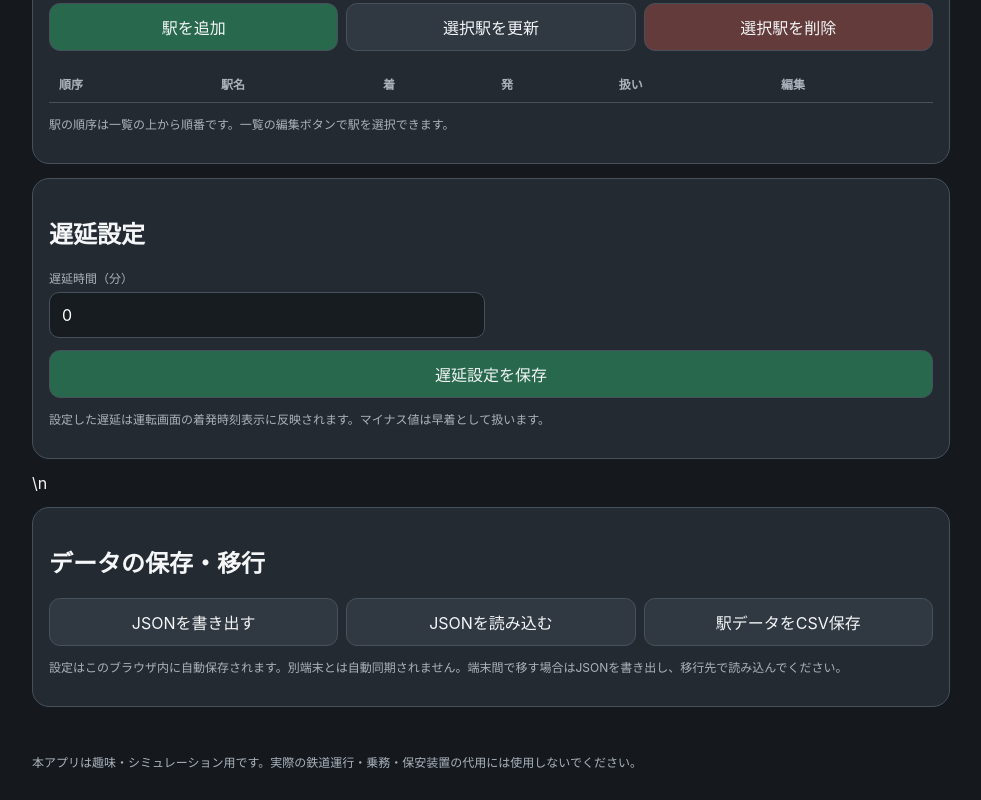
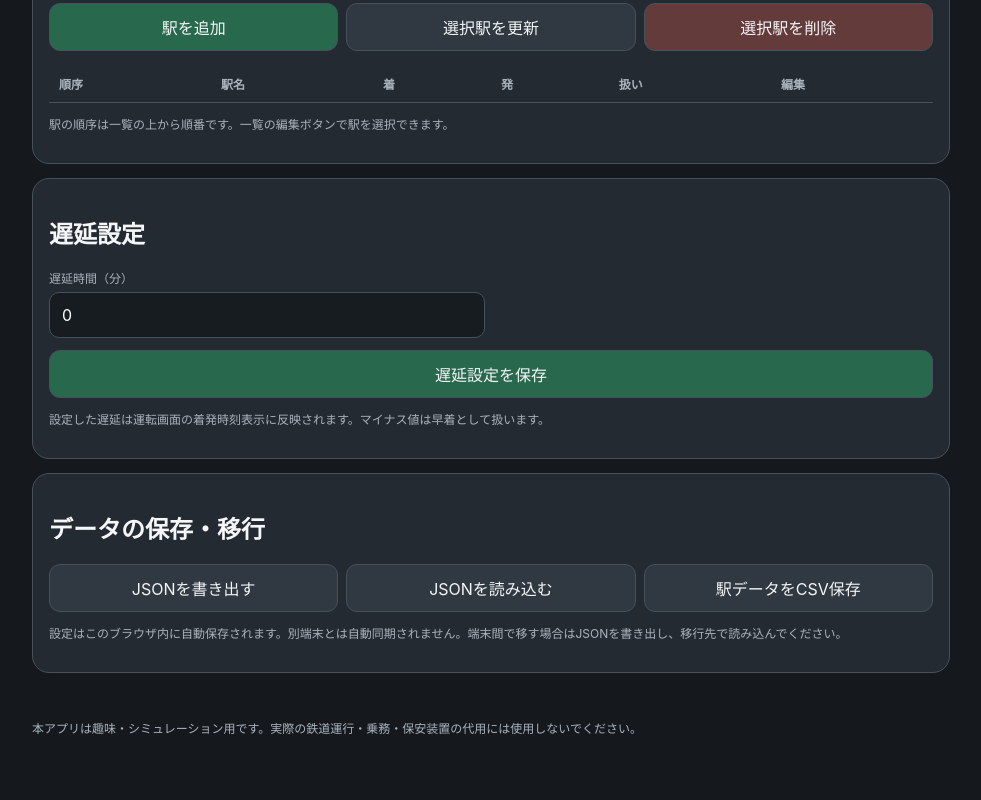
Before and after one commit to neko20110106-create/digital-staff, a plain HTML site: page settings.html in a window 1280 px wide. Shown: the part 675-1475 px from the top of the page, without its empty margins (149-1130 px from the left). After the commit the page ends 1441 px from the top, so only its background shows below. Drawn offline with Linux system fonts and the light colour scheme.

Commit message:
Polish settings page markup

```diff
--- a/settings.html
+++ b/settings.html
@@ -3,7 +3,8 @@
 <header class="head"><div><div class="title">設定・スタフ編集</div><div class="muted">列車情報と駅時刻を編集</div></div><a href="index.html">← 運転画面へ戻る</a></header>
 <section class="panel"><h2>列車情報</h2><div class="grid"><div class="field"><label>列車番号</label><input id="train" placeholder="0000A"></div><div class="field"><label>種別</label><input id="kind" placeholder="快速"></div><div class="field"><label>行先</label><input id="dest" placeholder="豊橋"></div><div class="field"><label>路線・方向</label><input id="line" placeholder="東海道本線 / 下り"></div></div><div class="actions"><button class="good" id="saveMeta">列車情報を保存</button></div></section>
 <section class="panel"><h2>駅時刻・停車情報</h2><div class="grid"><div class="field"><label>駅名</label><input id="eName" placeholder="駅名"></div><div class="field"><label>扱い</label><select id="eStop"><option>停車</option><option>通過</option></select></div><div class="field"><label>着時刻</label><input id="eArr" type="time"></div><div class="field"><label>発時刻</label><input id="eDep" type="time"></div></div><div class="actions"><button class="good" id="add">駅を追加</button><button id="update">選択駅を更新</button><button class="danger" id="remove">選択駅を削除</button></div><div class="tablewrap" style="margin-top:14px"><table><thead><tr><th>順序</th><th>駅名</th><th>着</th><th>発</th><th>扱い</th><th>編集</th></tr></thead><tbody id="rows"></tbody></table></div><p class="note">駅の順序は一覧の上から順番です。一覧の編集ボタンで駅を選択できます。</p></section>
-<section class="panel"><h2>遅延設定</h2><div class="grid"><div class="field"><label for="delay">遅延時間（分）</label><input id="delay" type="number" min="-60" max="180" value="0"></div></div><div class="actions"><button class="good" id="saveDelay">遅延設定を保存</button></div><p class="note">設定した遅延は運転画面の着発時刻表示に反映されます。マイナス値は早着として扱います。</p></section>\n<section class="panel"><h2>データの保存・移行</h2><div class="actions"><button id="export">JSONを書き出す</button><button id="import">JSONを読み込む</button><button id="csv">駅データをCSV保存</button><input id="file" type="file" accept=".json,application/json" hidden></div><p class="note">設定はこのブラウザ内に自動保存されます。別端末とは自動同期されません。端末間で移す場合はJSONを書き出し、移行先で読み込んでください。</p></section><div id="status" class="status"></div><p class="note">本アプリは趣味・シミュレーション用です。実際の鉄道運行・乗務・保安装置の代用には使用しないでください。</p></main>
+<section class="panel"><h2>遅延設定</h2><div class="grid"><div class="field"><label for="delay">遅延時間（分）</label><input id="delay" type="number" min="-60" max="180" value="0"></div></div><div class="actions"><button class="good" id="saveDelay">遅延設定を保存</button></div><p class="note">設定した遅延は運転画面の着発時刻表示に反映されます。マイナス値は早着として扱います。</p></section>
+<section class="panel"><h2>データの保存・移行</h2><div class="actions"><button id="export">JSONを書き出す</button><button id="import">JSONを読み込む</button><button id="csv">駅データをCSV保存</button><input id="file" type="file" accept=".json,application/json" hidden></div><p class="note">設定はこのブラウザ内に自動保存されます。別端末とは自動同期されません。端末間で移す場合はJSONを書き出し、移行先で読み込んでください。</p></section><div id="status" class="status"></div><p class="note">本アプリは趣味・シミュレーション用です。実際の鉄道運行・乗務・保安装置の代用には使用しないでください。</p></main>
 <script>
 const initial={train:"123M",kind:"普通",dest:"名古屋",line:"東海道本線 / 下り",stations:[{name:"岐阜",arr:"",dep:"23:40",stop:"停車"},{name:"尾張一宮",arr:"23:49",dep:"23:50",stop:"停車"},{name:"名古屋",arr:"00:02",dep:"",stop:"停車"},{name:"金山",arr:"00:06",dep:"00:07",stop:"停車"},{name:"共和",arr:"00:17",dep:"",stop:"通過"}]};
 let d=JSON.parse(localStorage.getItem("staff")||"null")||initial,selected=-1;const $=id=>document.getElementById(id);
```
